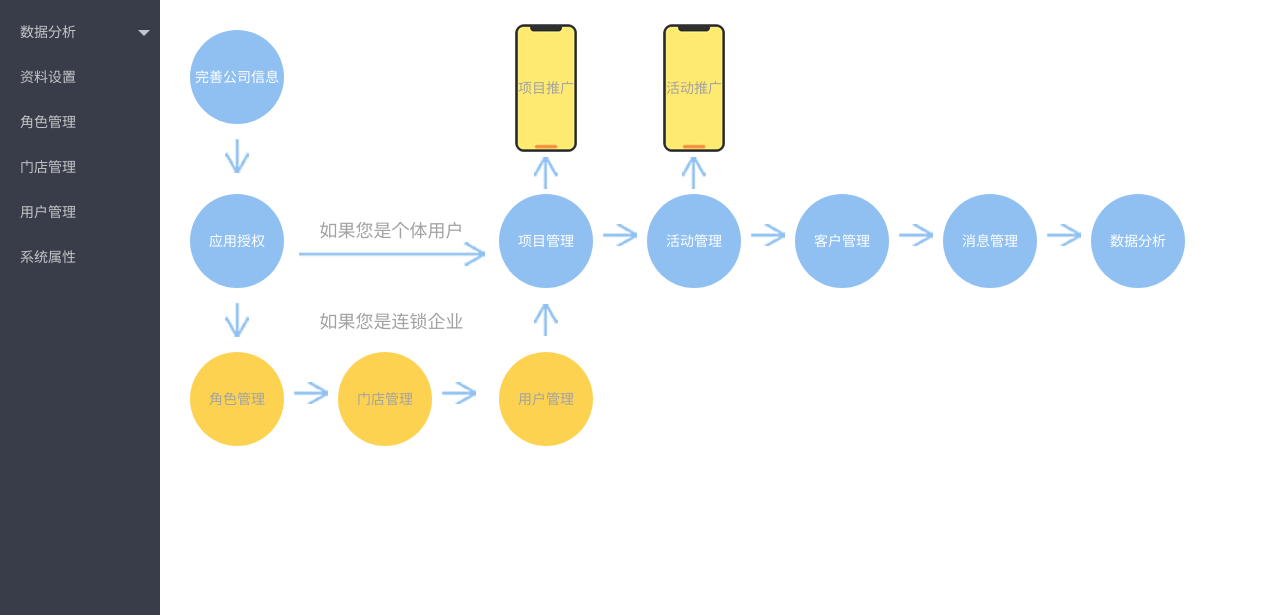
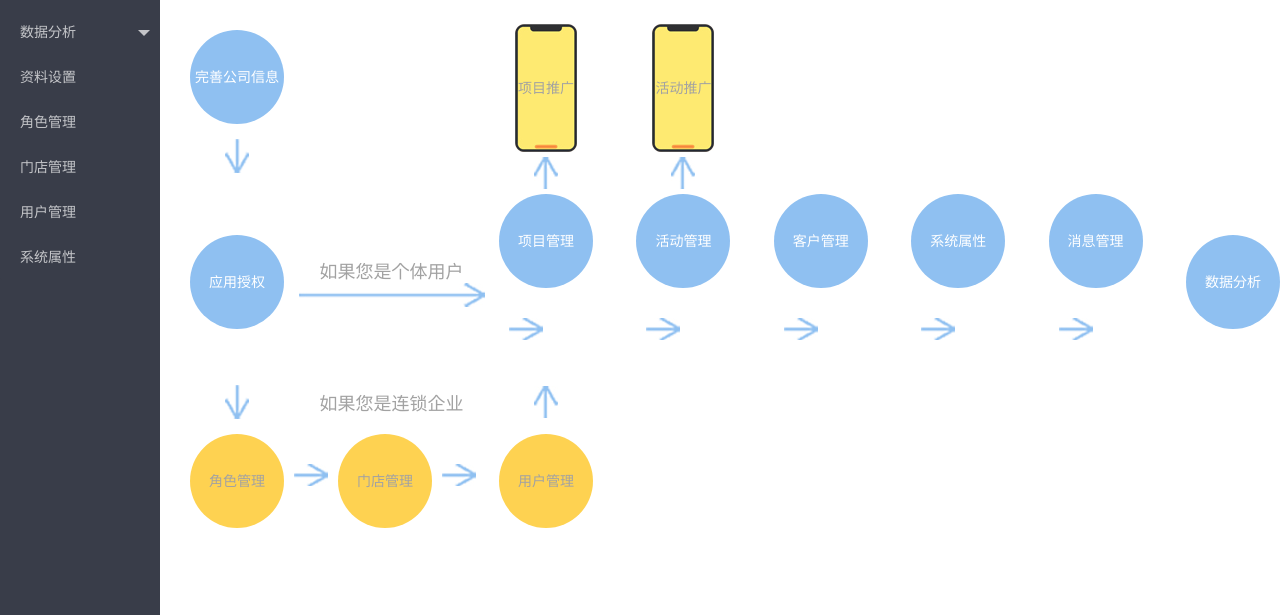
Before and after one commit to shanlina0123/fixturepc, a plain HTML site: page page/index/index.html in a window 1280 px wide. Shown: the part 185-800 px from the top of the page. Drawn offline with Linux system fonts and the light colour scheme.

Commit message:
首页添加系统管理，微信授权页面添加图片限制

```diff
--- a/page/index/index.html
+++ b/page/index/index.html
@@ -152,6 +152,12 @@
                             </td>
                             <td>
                                 <div class="rightjiantouwrap clearfix">
+                                    <a href="../system/settingList.html" class="circle fl">系统属性</a>
+                                    <img src="../../images/forright.jpg" class="sright fl">
+                                </div>
+                            </td>
+                            <td>
+                                <div class="rightjiantouwrap clearfix">
                                     <a href="../notice/askNotice.html" class="circle fl">消息管理</a>
                                     <img src="../../images/forright.jpg" class="sright fl">
                                 </div>
```
Also changed, not shown: page/index/wx.html (+1 -1 lines).
